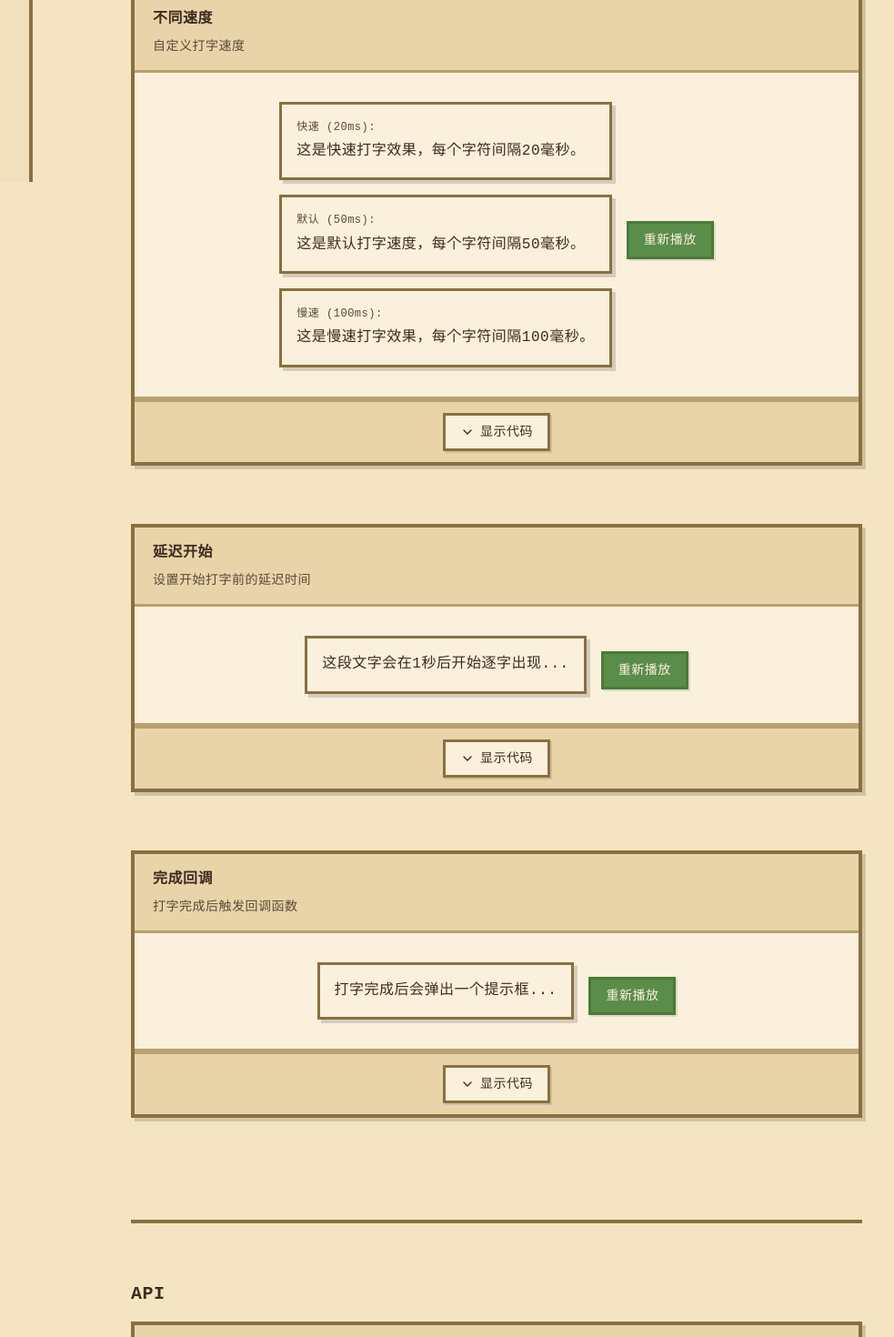
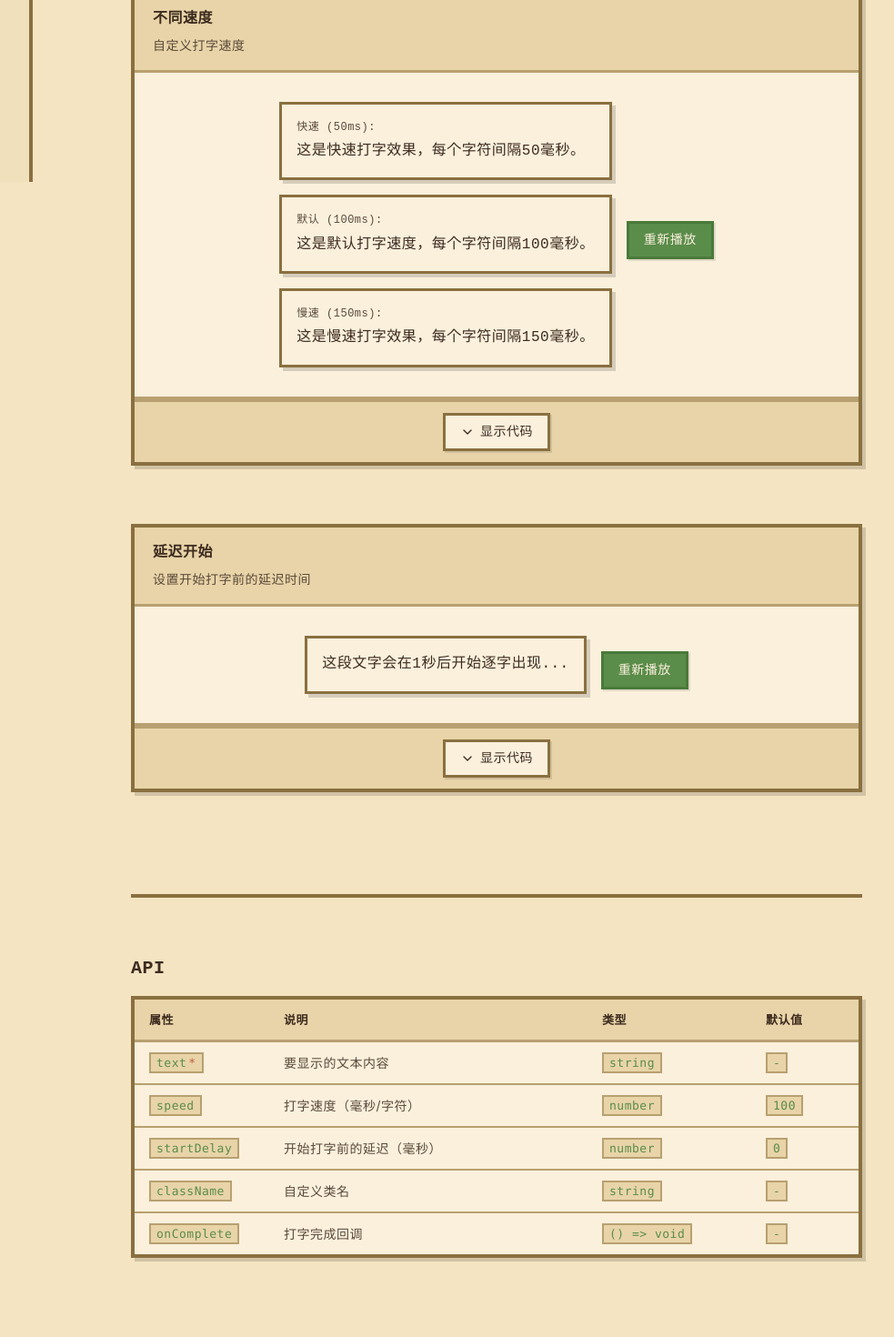
Before and after one commit to a985987819/stardewUi, a React (Vite) app: page /components/typewriter in a window 1280 px wide. Shown: the part 600-2070 px from the top of the page at 91% size, without its empty margins (224-1207 px from the left). After the commit the page ends 2023 px from the top, so only its background shows below. Built offline with nearby package versions, Linux system fonts and the light colour scheme; a web font is replaced by a local one.

Commit message:
perf: 优化打字速度

```diff
--- a/src/components/ui/Dialog.tsx
+++ b/src/components/ui/Dialog.tsx
@@ -32,11 +32,12 @@ function Dialog({
   actions,
   maskClosable = true,
   typewriter = true,
-  typewriterSpeed = 30,
+  typewriterSpeed = 100,
   onClose,
 }: DialogProps) {
   const [currentPage, setCurrentPage] = useState(0)
   const [key, setKey] = useState(0)
+  const [titleComplete, setTitleComplete] = useState(false)
 
   const pages = useMemo(() => {
     if (Array.isArray(content)) return content
@@ -50,13 +51,15 @@ function Dialog({
   useEffect(() => {
     if (open) {
       setCurrentPage(0)
+      setTitleComplete(!title || !typewriter)
       setKey((k) => k + 1)
     }
-  }, [open])
+  }, [open, title, typewriter])
 
   useEffect(() => {
     setKey((k) => k + 1)
-  }, [currentPage])
+    setTitleComplete(!title || !typewriter)
+  }, [currentPage, title, typewriter])
 
   useEffect(() => {
     const handleKeyDown = (e: KeyboardEvent) => {
@@ -98,6 +101,10 @@ function Dialog({
     }
   }, [maskClosable, onClose])
 
+  const handleTitleComplete = useCallback(() => {
+    setTitleComplete(true)
+  }, [])
+
   const defaultActions: DialogAction[] = [
     { label: '确认', variant: 'primary', onClick: onClose },
     { label: '取消', variant: 'default', onClick: onClose },
@@ -121,7 +128,12 @@ function Dialog({
           {title && (
             <h3 className="stardew-dialog__title">
               {typewriter ? (
-                <Typewriter text={title} speed={typewriterSpeed} key={`title-${key}`} />
+                <Typewriter
+                  text={title}
+                  speed={typewriterSpeed}
+                  key={`title-${key}`}
+                  onComplete={handleTitleComplete}
+                />
               ) : (
                 title
               )}
@@ -130,7 +142,11 @@ function Dialog({
 
           <div className="stardew-dialog__content">
             {typewriter ? (
-              <Typewriter text={pages[currentPage]} speed={typewriterSpeed} key={`content-${key}`} />
+              titleComplete ? (
+                <Typewriter text={pages[currentPage]} speed={typewriterSpeed} key={`content-${key}`} />
+              ) : (
+                <span style={{ opacity: 0 }}>等待标题完成...</span>
+              )
             ) : (
               pages[currentPage]
             )}
--- a/src/components/ui/Typewriter.tsx
+++ b/src/components/ui/Typewriter.tsx
@@ -11,7 +11,7 @@ export interface TypewriterProps {
 
 function Typewriter({
   text,
-  speed = 50,
+  speed = 100,
   className = '',
   onComplete,
   startDelay = 0,
--- a/src/pages/TypewriterDemo.tsx
+++ b/src/pages/TypewriterDemo.tsx
@@ -16,7 +16,7 @@ const typewriterApiData = [
     property: 'speed',
     description: '打字速度（毫秒/字符）',
     type: 'number',
-    default: '50',
+    default: '100',
   },
   {
     property: 'startDelay',
@@ -40,17 +40,12 @@ const typewriterApiData = [
 
 const basicCode = `<Typewriter text="你好，欢迎来到星露谷！" />`
 
-const speedCode = `<Typewriter text="快速打字效果" speed={20} />
-<Typewriter text="慢速打字效果" speed={100} />`
+const speedCode = `<Typewriter text="快速打字效果" speed={50} />
+<Typewriter text="慢速打字效果" speed={150} />`
 
 const delayCode = `<Typewriter
   text="延迟1秒后开始打字"
   startDelay={1000}
-/>`
-
-const callbackCode = `<Typewriter
-  text="打字完成后触发回调"
-  onComplete={() => alert('打字完成！')}
 />`
 
 function TypewriterDemo() {
@@ -75,16 +70,16 @@ function TypewriterDemo() {
       <ComponentDemo title="不同速度" description="自定义打字速度" code={speedCode}>
         <div style={{ display: 'flex', flexDirection: 'column', gap: '16px' }}>
           <div className="typewriter-demo-box">
-            <div style={{ marginBottom: '4px', color: 'var(--color-text-secondary)', fontSize: '12px' }}>快速 (20ms):</div>
-            <Typewriter text="这是快速打字效果，每个字符间隔20毫秒。" speed={20} key={`fast-${key}`} />
+            <div style={{ marginBottom: '4px', color: 'var(--color-text-secondary)', fontSize: '12px' }}>快速 (50ms):</div>
+            <Typewriter text="这是快速打字效果，每个字符间隔50毫秒。" speed={50} key={`fast-${key}`} />
           </div>
           <div className="typewriter-demo-box">
-            <div style={{ marginBottom: '4px', color: 'var(--color-text-secondary)', fontSize: '12px' }}>默认 (50ms):</div>
-            <Typewriter text="这是默认打字速度，每个字符间隔50毫秒。" speed={50} key={`default-${key}`} />
+            <div style={{ marginBottom: '4px', color: 'var(--color-text-secondary)', fontSize: '12px' }}>默认 (100ms):</div>
+            <Typewriter text="这是默认打字速度，每个字符间隔100毫秒。" speed={100} key={`default-${key}`} />
           </div>
           <div className="typewriter-demo-box">
-            <div style={{ marginBottom: '4px', color: 'var(--color-text-secondary)', fontSize: '12px' }}>慢速 (100ms):</div>
-            <Typewriter text="这是慢速打字效果，每个字符间隔100毫秒。" speed={100} key={`slow-${key}`} />
+            <div style={{ marginBottom: '4px', color: 'var(--color-text-secondary)', fontSize: '12px' }}>慢速 (150ms):</div>
+            <Typewriter text="这是慢速打字效果，每个字符间隔150毫秒。" speed={150} key={`slow-${key}`} />
           </div>
         </div>
         <button className="demo-button demo-button-primary" onClick={restart} style={{ marginTop: '12px' }}>
@@ -105,19 +100,6 @@ function TypewriterDemo() {
         </button>
       </ComponentDemo>
 
-      <ComponentDemo title="完成回调" description="打字完成后触发回调函数" code={callbackCode}>
-        <div className="typewriter-demo-box">
-          <Typewriter
-            text="打字完成后会弹出一个提示框..."
-            onComplete={() => alert('打字完成！')}
-            key={`callback-${key}`}
-          />
-        </div>
-        <button className="demo-button demo-button-primary" onClick={restart} style={{ marginTop: '12px' }}>
-          重新播放
-        </button>
-      </ComponentDemo>
-
       <div className="component-page-api">
         <ApiTable data={typewriterApiData} />
       </div>
```
